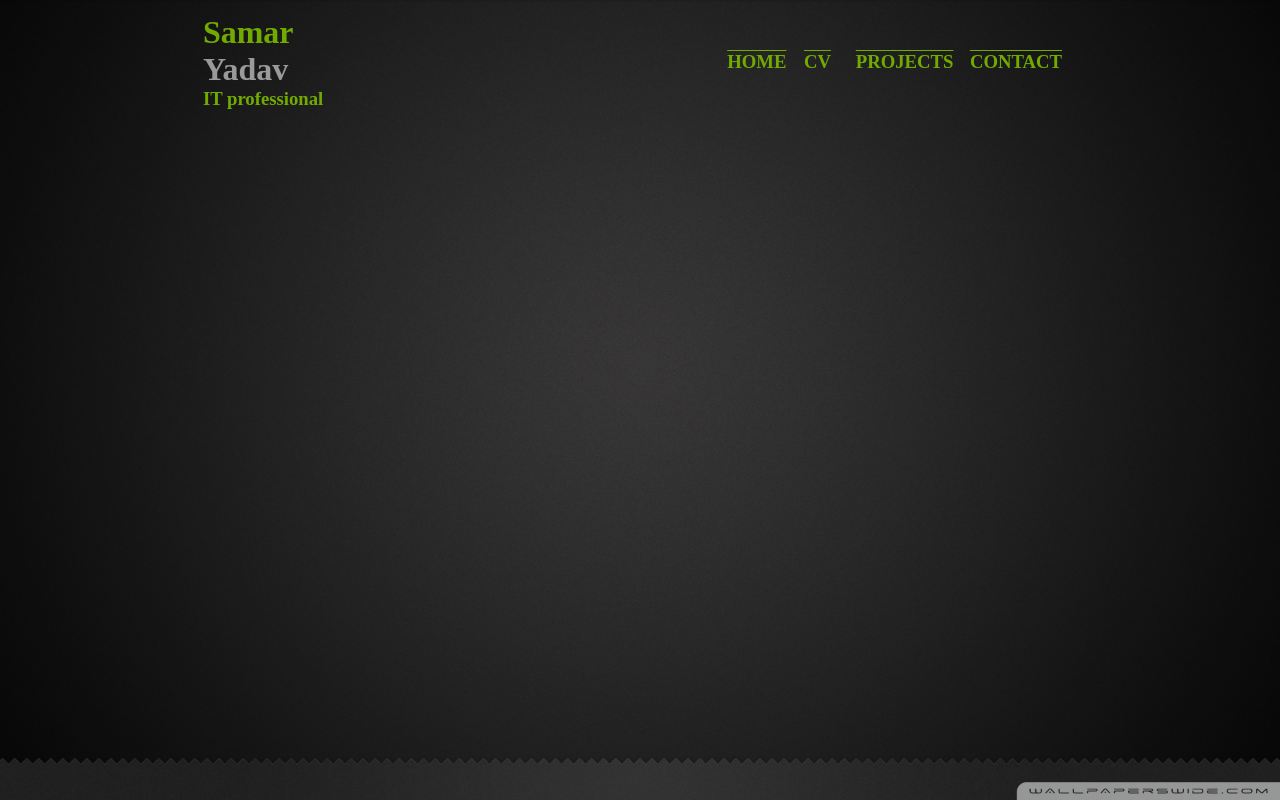
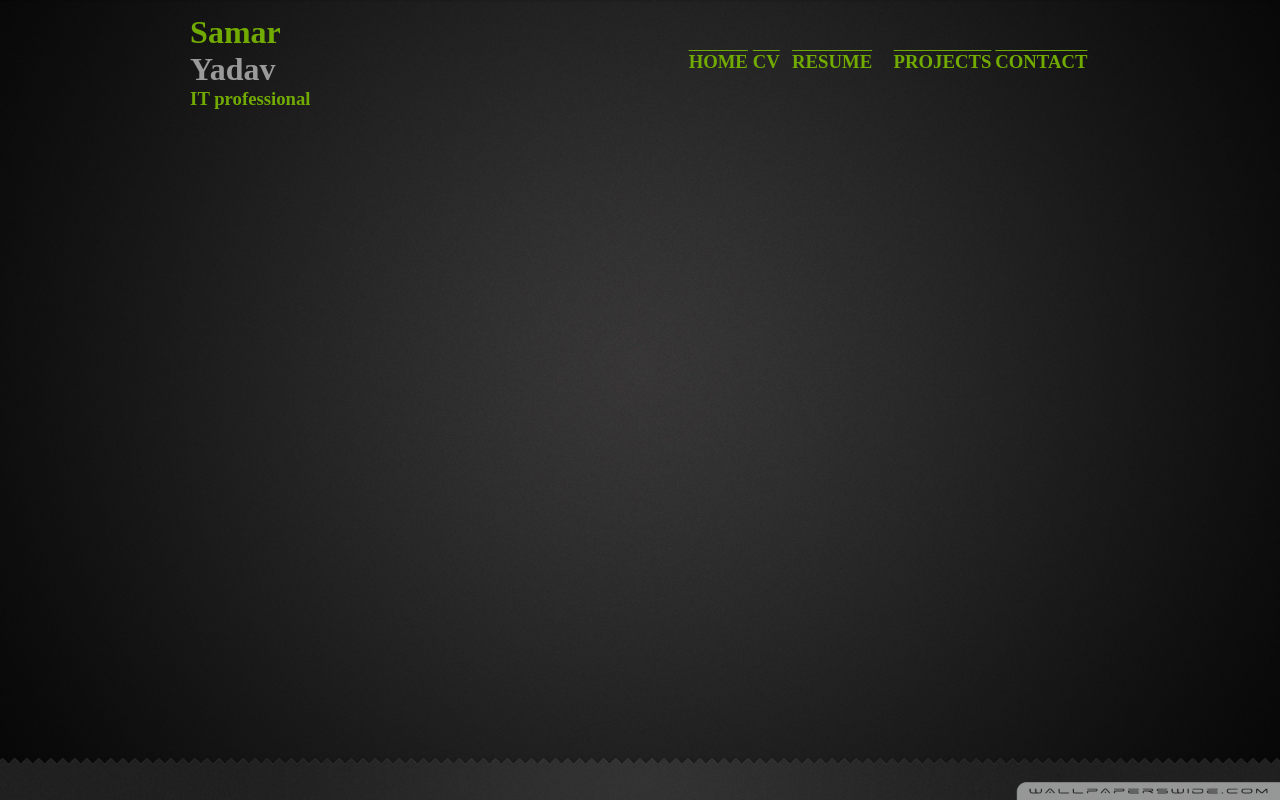
Before and after one commit to samar5yadav/samar5yadav.github.io, a plain HTML site: page top.html in a window 1280 px wide. Drawn offline with Linux system fonts and the light colour scheme.

Commit message:
almost finish

```diff
--- a/top.html
+++ b/top.html
@@ -6,14 +6,15 @@
 </head>
 <body>
 		<table>
-		<col width="15%">
-		<col width="15%">
-		<col width="27%">
-		<col width="6%">
-		<col width="4%">
-		<col width="9%">
-		<col width="9%">
-		<col width="15%">
+		<col width="14%">
+		<col width="14%">
+		<col width="26%">
+		<col width="5%">
+		<col width="3%">
+		<col width="8%">
+		<col width="8%">
+		<col width="8%">
+		<col width="14%">
 			<tr>
 
 				<td>
@@ -35,6 +36,9 @@
 					<a href="cv.html" target="bottom" ><h3>CV</h3></a>
 				</td>
 				<td>
+					<a href="resume.html" target="bottom" ><h3>RESUME</h3></a>
+				</td>
+				<td>
 					<a href="projects.html" target="bottom"><h3>PROJECTS</h3></a>
 				</td>
 				<td>
```
Also changed, not shown: contact.html (+14 -1 lines), index.html (+1 -1 lines), projects.html (+14 -1 lines), resume.html (added, +9 -0 lines), projects.png (added), 1 other file.
